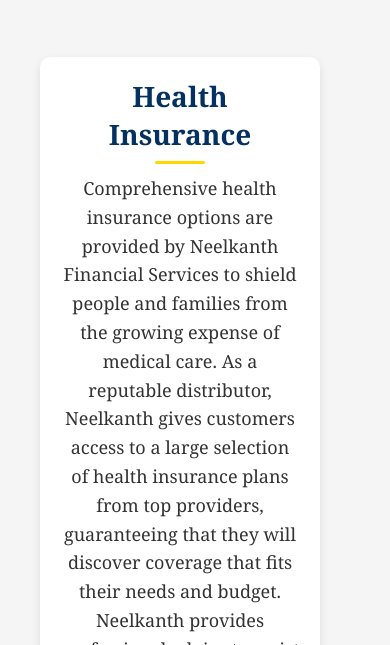
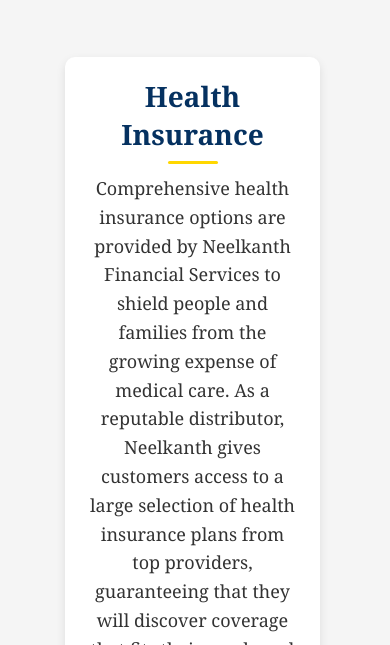
Before and after one commit to lovisharora1/neelkanthfinancialservices, a website: page public/hi.html in a window 390 px wide. Shown: the part 199-844 px from the top of the page. Drawn offline with Linux system fonts and the light colour scheme.

Commit message:
css changes

```diff
--- a/public/styles.css
+++ b/public/styles.css
@@ -913,6 +913,10 @@
     margin: 0 auto;
     width: 80%;
   }
+  .uni-text-container{
+    width: 3000px;
+    margin-left: 25px;
+  }
 }
 .neel h1 {
   color: #053160;
```
